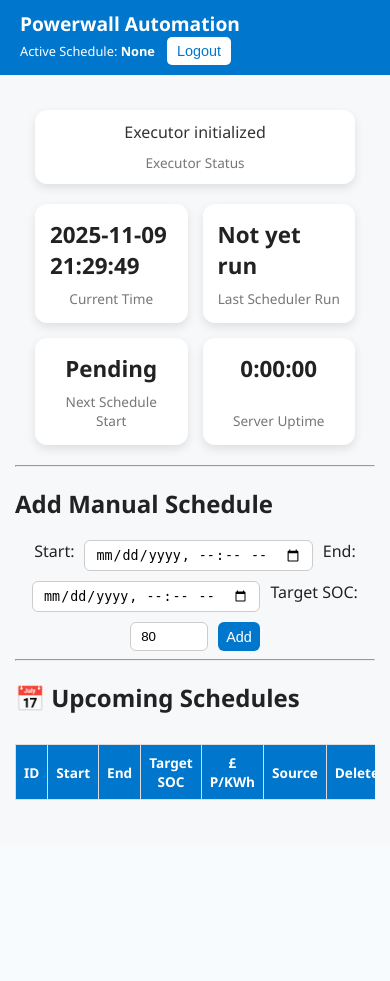
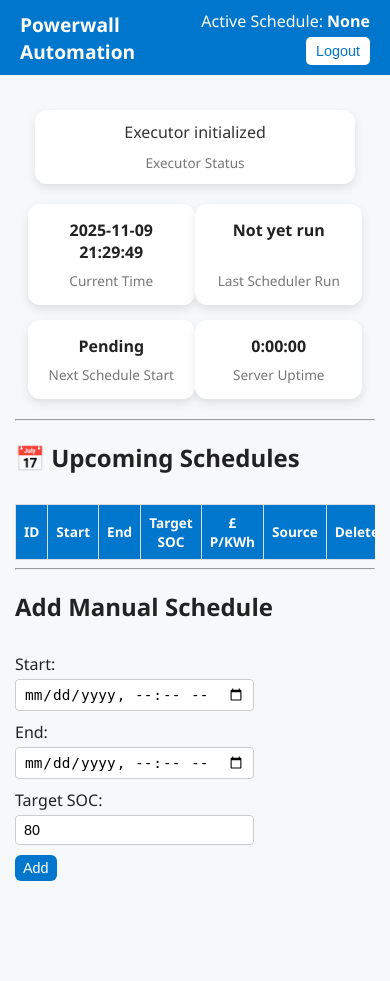
Before and after one commit to PG-code404/SBS, a Flask app: page /dashboard in a window 390 px wide. Before the commit the page ends 800 px from the top, so only its background shows below. Run offline with Flask 3, Linux system fonts and the light colour scheme; the visitor is signed in with stand-in values (Sample User, id 1); data that the repository does not hold is empty.

Commit message:
Multiple changes

```diff
--- a/main.py
+++ b/main.py
@@ -7,6 +7,7 @@ import sys
 import signal
 from datetime import datetime, timedelta, timezone
 from zoneinfo import ZoneInfo
+from src.events import executor_wake_event
 
 load_dotenv()
 #from config_loader import config, DB_PATH, FLASK_SECRET_KEY
@@ -28,6 +29,7 @@ from src.SolarData import hasEnoughSolar, fetch_solar_data
 from src.Octopus_saving_sessions import get_kraken_token, get_saving_sessions, is_in_saving_session
 
 PROCESS_START_TIME = datetime.now()
+
 # -----------------------------
 # Logging & Timezone
 # -----------------------------
@@ -43,7 +45,7 @@ SOLAR_POWER_SKIP_W = SOLAR_POWER_SKIP_W or 800
 PEAK_START = PEAK_START or datetime.strptime("16:00", "%H:%M").time()
 PEAK_END = PEAK_END or datetime.strptime("19:00", "%H:%M").time()
 GRACE_RETRY_INTERVAL = GRACE_RETRY_INTERVAL or 300
-MAX_AGILE_PRICE_PPK = MAX_AGILE_PRICE_PPK or 22  # p/kWh default limit
+MAX_AGILE_PRICE_PPK = MAX_AGILE_PRICE_PPK or 15  # p/kWh default limit
 HEARTBEAT_INTERVAL = 60  # seconds
 
 # -----------------------------
@@ -178,15 +180,24 @@ def sleep_with_heartbeat(total_seconds):
     slept = 0
     while slept < total_seconds:
         sleep_chunk = min(HEARTBEAT_INTERVAL, total_seconds - slept)
-        time.sleep(sleep_chunk)
+
+        # Wait with interrupt
+        if executor_wake_event.wait(timeout=sleep_chunk):
+            # Event triggered – clear it and break early
+            executor_wake_event.clear()
+            logging.info("[Executor] Woken early due to new schedule or manual trigger.")
+            break
+
         slept += sleep_chunk
+        remaining = total_seconds - slept
+
         EXECUTOR_STATUS.update({
-            #"last_run": datetime.now(LOCAL_TZ).isoformat(),
-            "message":
-            f"Idle — sleeping {format_sec_to_hm(total_seconds - slept)} until next schedule"
+            "message": f"Idle — sleeping {format_sec_to_hm(remaining)} until next schedule",
+            "next_schedule_time":f"{format_sec_to_hm(remaining)}"
         })
         post_status_to_dashboard()
         logging.debug(EXECUTOR_STATUS["message"])
+
 
 
 # -----------------------------
@@ -271,30 +282,56 @@ def process_schedule_row(row, now: datetime):
         logging.warning("Could not read battery status; skipping.")
         EXECUTOR_STATUS.update({
             "message":
-            f"Schedule {schedule_id} skipped — battery status unavailable"
+            f"Schedule {schedule_id} skipped — battery status unavailable",
+            "active_schedule_id":None
         })
+        active_schedule_id = None
         post_status_to_dashboard()
         return
 
     soc = status.get('percentage_charged', 0.0)
     island = status.get('island_status', 'unknown') or 'unknown'
     solar_power = status.get('solar_power', 0)
+    usr_grid_charging_enabled_settings = status.get('grid_charging', False)
 
-    # Skip if off-grid
+    # Skip if off-grid and no retries left
     if island.lower().startswith('off_grid') and not should_retry(schedule_id):
-        logging.warning(f"Schedule {schedule_id} delayed — off-grid.")
+        logging.info(f"Schedule {schedule_id} cancelled — off-grid.")
 
         EXECUTOR_STATUS.update({
-            "message": f"Schedule {schedule_id} delayed — off-grid",
-            "active_schedule_id": {schedule_id},
+            "message": f"Schedule {schedule_id} cancelled — off-grid",
+            "active_schedule_id": None,
+            "soc": soc,
+            "solar_power": solar_power,
+            "island": island,
+            "current_price": current_price
+        })
+        post_status_to_dashboard()
+        add_decision(schedule_id, start_iso, end_iso, 'cancelled',
+                     'Powerwall off-grid', soc, solar_power, island)
+        mark_as_executed(schedule_id, "cancelled")
+        return
+
+    # Skip if User has disabled grid charging
+    if not usr_grid_charging_enabled_settings and not should_retry(schedule_id):
+        logging.info(f"Schedule {schedule_id} cancelled — grid charging disabled.")
+
+        EXECUTOR_STATUS.update({
+            "message": f"Schedule {schedule_id} cancelled — grid charging disabled",
+            "active_schedule_id": schedule_id,
             "soc": soc,
             "solar_power": solar_power,
             "island": island,
             "current_price": current_price,
         })
         post_status_to_dashboard()
+        add_decision(schedule_id, start_iso, end_iso, 'cancelled',
+                     'Grid Charging disabled', soc, solar_power, island)
+        mark_as_executed(schedule_id, "cancelled")
+        active_schedule_id = None
         return
 
+    # --- Octopus Saving Session check ---
     try:
         if OCTO_TOKEN and SAVING_SESSIONS:
             if is_in_saving_session(start_dt, end_dt, SAVING_SESSIONS):
@@ -316,7 +353,7 @@ def process_schedule_row(row, now: datetime):
     target_soc = row["target_soc"] if "target_soc" in row.keys(
     ) else 98  # default 98%
 
-    if manual_override:
+    if manual_override and not usr_grid_charging_enabled_settings:
         EXECUTOR_STATUS.update({
             "active_schedule_id":
             schedule_id,
@@ -390,7 +427,7 @@ def process_schedule_row(row, now: datetime):
         return  # exit after manual override handling
 
     # --- Non-manual schedules ---
-    # Cancel if peak
+    # Cancel if scheduled in peak window
     if in_peak_window(start_dt) or in_peak_window(end_dt):
         add_decision(schedule_id, start_iso, end_iso, 'cancelled',
                      'peak_window', soc, solar_power, island)
@@ -416,7 +453,8 @@ def process_schedule_row(row, now: datetime):
             f"⏰ Schedule {schedule_id} has expired (End: {end_dt}, Now: {now})"
         )
         mark_as_executed(schedule_id, "expired")
-        EXECUTOR_STATUS.update({"message": f"Schedule {schedule_id} expired"})
+        EXECUTOR_STATUS.update({"message": f"Schedule {schedule_id} expired","active_schedule_id": None})
+        active_schedule_id = None
         post_status_to_dashboard()
         return
 
@@ -427,7 +465,8 @@ def process_schedule_row(row, now: datetime):
             f"🕒 Waiting for schedule {schedule_id} (starts in {delta/60:.1f} min)"
         )
         EXECUTOR_STATUS.update(
-            {"message": f"Waiting to start schedule {schedule_id}"})
+            {"message": f"Waiting to start schedule {schedule_id}",
+                "active_schedule_id":None})
         post_status_to_dashboard()
         time.sleep(min(delta, 60))  # heartbeat every 1 min
         return
@@ -439,16 +478,11 @@ def process_schedule_row(row, now: datetime):
     current_price = fetch_agile_price_for_slot(start_iso,
                                                end_iso) or stored_price
     EXECUTOR_STATUS.update({
-        "current_price":
-        current_price,
-        "soc":
-        soc,
-        "solar_power":
-        solar_power,
-        "island":
-        island,
-        "message":
-        f"Charging from grid for schedule {schedule_id}"
+        "current_price":current_price,
+        "soc":soc,
+        "solar_power":solar_power,
+        "island":island,
+        "message":f"Charging from grid for schedule {schedule_id}"
     })
     post_status_to_dashboard()
 
@@ -558,6 +592,8 @@ def maybe_run_scheduler(last_run_time, runs_per_day=1):
 # Main Loop
 # -----------------------------
 def main():
+    print(f"[Executor Init in main.py] event id={id(executor_wake_event)}")
+
     signal.signal(signal.SIGINT, safe_shutdown)
     signal.signal(signal.SIGTERM, safe_shutdown)
 
--- a/src/Octopus_saving_sessions.py
+++ b/src/Octopus_saving_sessions.py
@@ -59,7 +59,7 @@ def get_saving_sessions(kraken_token):
     response.raise_for_status()
     data = response.json()["data"]["savingSessions"]["events"]
 
-    # Filter only UPCOMING events
+    # Filter only ONGOING events
     ongoing = [event for event in data if event["status"] == "ONGOING"]
 
     # Convert startAt/endAt to datetime objects
--- /dev/null
+++ b/src/events.py
@@ -0,0 +1,4 @@
+import threading
+
+executor_wake_event = threading.Event()
+scheduler_refresh_event = threading.Event()
--- a/static/style.css
+++ b/static/style.css
@@ -39,13 +39,14 @@ main {
     padding: 15px;
     max-width: 900px;
     margin: auto;
+    padding-bottom: 100px;
 }
 
-/* Responsive grid for info cards */
+/* Info Cards */
 .info-grid {
     display: grid;
-  grid-template-columns: repeat(auto-fit, minmax(150px, 1fr)); /* responsive columns */
-  gap: 15px; /* spacing between cards */
+    grid-template-columns: repeat(auto-fit, minmax(150px, 1fr));
+    gap: 15px;
     margin: 20px;
 }
 
@@ -53,18 +54,19 @@ main {
     background: white;
     border-radius: 12px;
     padding: 15px;
-  box-shadow: 0 4px 10px rgba(0,0,0,0.1);
+    box-shadow: 0 4px 10px rgba(0, 0, 0, 0.1);
     display: flex;
     flex-direction: column;
-  justify-content: space-between; /* value top, label bottom */
+    justify-content: space-between;
     align-items: center;
     min-height: 10px;
 }
 
 .value {
-  font-size: 1.4em;
+    font-size: 1em;
     font-weight: 600;
     margin-bottom: 8px;
+    align-content: center;
 }
 
 .label {
@@ -74,8 +76,7 @@ main {
     text-align: center;
 }
 
-/* Make long text cards like Executor Status look cleaner */
-.card#executor-card {
+#executor-card {
     flex: 1 1 50%;
     max-width: 850px;
     min-height: 50px;
@@ -91,17 +92,16 @@ main {
     line-height: 1.3;
 }
 
-
 /* Forms */
 form {
     display: flex;
     flex-wrap: wrap;
-  justify-content: center;
     gap: 10px;
     margin-top: 10px;
 }
 
-input, button {
+input,
+button {
     padding: 6px 10px;
     border-radius: 6px;
     border: 1px solid #ccc;
@@ -131,10 +131,14 @@ table {
     margin-top: 10px;
 }
 
-th, td {
+th,
+td {
     border: 1px solid #ddd;
     padding: 8px;
     text-align: center;
+}
+table td:nth-child(6) {
+  text-transform: capitalize;
 }
 
 th {
@@ -160,28 +164,41 @@ th {
     animation: fadeInOut 3s ease forwards;
 }
 
-.toast.success { background: #28a745; }
-.toast.error { background: #dc3545; }
+.toast.success {
+    background: #28a745;
+}
+
+.toast.error {
+    background: #dc3545;
+}
 
 @keyframes fadeInOut {
-  0% { opacity: 0; transform: translateY(20px); }
-  10%, 90% { opacity: 0.95; transform: translateY(0); }
-  100% { opacity: 0; transform: translateY(20px); }
+    0% {
+        opacity: 0;
+        transform: translateY(20px);
     }
 
-/* Mobile tweaks */
-@media (max-width: 600px) {
-  #header-right span { font-size: 0.8rem; }
-  th, td { font-size: 0.85em; }
-  button { padding: 5px 8px; font-size: 0.9em; }
+    10%,
+    90% {
+        opacity: 0.95;
+        transform: translateY(0);
     }
 
+    100% {
+        opacity: 0;
+        transform: translateY(20px);
+    }
+}
+
+/* Modal */
 .modal {
-  display: none; /* hidden by default */
+    display: none;
     position: fixed;
-  top: 0; left: 0;
-  width: 100%; height: 100%;
-  background: rgba(0,0,0,0.5);
+    top: 0;
+    left: 0;
+    width: 100%;
+    height: 100%;
+    background: rgba(0, 0, 0, 0.5);
     justify-content: center;
     align-items: center;
     z-index: 1000;
@@ -195,27 +212,134 @@ th {
 }
 
 .delete-btn {
-  background: transparent;   /* no background */
-  border: none;              /* no border */
-  color: #d9534f;            /* red text/icon */
+    background: transparent;
+    border: none;
+    color: #d9534f;
     cursor: pointer;
     font-size: 1rem;
     padding: 4px 6px;
-  transition: color 0.2s, transform 0.2s, background 0.2s;
-  outline: none;             /* remove focus outline */
+    transition: color 0.2s, transform 0.2s;
+    outline: none;
 }
 
 .delete-btn:hover {
-  color: #b52b27;            /* dark red on hover */
-  transform: scale(1.2);
-  background: transparent;   /* explicitly override any hover background */
+    color: #b52b27;
+    background: transparent;
+    transform: scale(1.5);
 }
 
-.delete-btn:focus {
-  outline: none;             /* remove blue focus ring */
-  background: transparent;
+/* --- Manual Schedule Form --- */
+#manualForm .form-row {
+    display: flex;
+    flex-wrap: wrap;
+    gap: 12px;
+    align-items: flex-end;
+    justify-content: flex-start;
+    /* ensures left alignment */
+    margin-top: 10px;
 }
 
-.delete-btn:active {
-  background: transparent;   /* remove active/pressed background */
+#manualForm .form-group {
+    display: flex;
+    flex-direction: column;
+    flex: 1 1 10px;
+    min-width: 150px;
+    max-width: 220px;
 }
+
+#manualForm .form-group label {
+    font-weight: 500;
+    margin-bottom: 4px;
+    text-align: left;
+}
+
+#manualForm .form-group input {
+    padding: 6px 8px;
+    font-size: 0.9rem;
+    border: 1px solid #ccc;
+    border-radius: 4px;
+}
+
+#manualForm .button-group {
+    display: flex;
+    align-items: flex-start;
+    flex: 0 0 auto;
+}
+
+/* Mobile Layout */
+@media (max-width: 700px) {
+    #manualForm .form-row {
+        flex-direction: column;
+        gap: 10px;
+        align-items: flex-start;
+        justify-content: flex-start;
+
+    }
+
+    #manualForm .form-group {
+        width: 100%;
+        max-width: none;
+    }
+
+    #manualForm .button-group {
+        width: 100%;
+        justify-content: flex-start;
+    }
+
+    #manualForm button[type="submit"] {
+        align-self: flex-start;
+        width: auto;
+    }
+}
+
+/* Responsive layout for small screens */
+@media (max-width: 768px) {
+    #header {
+        flex-direction: row;
+        /* keep left and right on same row */
+        flex-wrap: wrap;
+    }
+
+    #header-left {
+        flex: 1;
+        /* left takes available space */
+    }
+
+    #header-right {
+        flex-direction: column;
+        /* stack logout above active schedule */
+        align-items: flex-end;
+        /* align right */
+        gap: 5px;
+    }
+
+
+    #active-schedule-label {
+        white-space: nowrap;
+    }
+
+    th,
+    td {
+        font-size: 0.85em;
+    }
+
+    button {
+        padding: 5px 8px;
+        font-size: 0.9em;
+    }
+    .info-grid {
+
+    justify-items: center;      /* center cards in grid */
+  }
+
+  .card {
+    align-items: center;  /* centers content inside card */
+    text-align: center;   /* centers text */
+    width: 90%;           /* optional: give cards some breathing space */
+  }
+
+  .value, .label {
+    text-align: center;
+  }
+
+}
--- a/templates/dashboard.html
+++ b/templates/dashboard.html
@@ -1,14 +1,12 @@
 <!DOCTYPE html>
 <html lang="en">
+
 <head>
     <meta charset="UTF-8" />
     <meta name="viewport" content="width=device-width, initial-scale=1.0" />
     <title>Powerwall Scheduler Dashboard integrating Agile Octopus</title>
     <link rel="stylesheet" href="/static/style.css?v=3">
-  <link
-  rel="stylesheet"
-  href="https://cdnjs.cloudflare.com/ajax/libs/font-awesome/6.5.0/css/all.min.css"
-/>
+    <link rel="stylesheet" href="https://cdnjs.cloudflare.com/ajax/libs/font-awesome/6.5.0/css/all.min.css" />
 
 </head>
 
@@ -36,28 +34,23 @@
             </div>
         </section>
         <section class="info-grid">
-      <div class="card"><div class="value">{{ now }}</div><div class="label">Current Time</div></div>
-      <div class="card"><div id="last_scheduler_run" class="value">{{ last_scheduler_run }}</div><div class="label">Last Scheduler Run</div></div>
-      <div class="card"><div id="next_schedule_time" class="value">{{ next_schedule_time }}</div><div class="label">Next Schedule Start</div></div>
-      <div class="card"><div class="value">{{ uptime }}</div><div class="label">Server Uptime</div></div>
+            <div class="card">
+                <div class="value">{{ now }}</div>
+                <div class="label">Current Time</div>
+            </div>
+            <div class="card">
+                <div id="last_scheduler_run" class="value">{{ last_scheduler_run }}</div>
+                <div class="label">Last Scheduler Run</div>
+            </div>
+            <div class="card">
+                <div id="next_schedule_time" class="value">{{ next_schedule_time }}</div>
+                <div class="label">Next Schedule Start</div>
+            </div>
+            <div class="card">
+                <div class="value">{{ uptime }}</div>
+                <div class="label">Server Uptime</div>
+            </div>
         </section>
-
-    <hr>
-
-    <!-- MANUAL SCHEDULE -->
-    <section>
-      <h2>Add Manual Schedule</h2>
-      <form id="manualForm" onsubmit="addSchedule(event)">
-        <label>Start:</label>
-        <input type="datetime-local" id="start_time" required>
-        <label>End:</label>
-        <input type="datetime-local" id="end_time" required>
-        <label>Target SOC:</label>
-        <input type="number" id="target_soc" value="80" min="0" max="100">
-        <button type="submit">Add</button>
-      </form>
-    </section>
-
         <hr>
 
         <!-- UPCOMING SCHEDULES -->
@@ -66,12 +59,48 @@
             <div class="table-container">
                 <table>
                     <thead>
-            <tr><th>ID</th><th>Start</th><th>End</th><th>Target SOC</th><th>£ P/KWh</th><th>Source</th><th>Delete</th></tr>
+                        <tr>
+                            <th>ID</th>
+                            <th>Start</th>
+                            <th>End</th>
+                            <th>Target SOC</th>
+                            <th>£ P/KWh</th>
+                            <th>Source</th>
+                            <th>Delete</th>
+                        </tr>
                     </thead>
                     <tbody id="schedule-table-body"></tbody>
                 </table>
             </div>
         </section>
+        <hr>
+        <!-- MANUAL SCHEDULE -->
+        <section>
+            <h2>Add Manual Schedule</h2>
+            <form id="manualForm" onsubmit="addSchedule(event)">
+                <div class="form-row">
+                    <div class="form-group">
+                        <label for="start_time">Start:</label>
+                        <input type="datetime-local" id="start_time" name="start_time" required>
+                    </div>
+
+                    <div class="form-group">
+                        <label for="end_time">End:</label>
+                        <input type="datetime-local" id="end_time" name="end_time" required>
+                    </div>
+
+                    <div class="form-group">
+                        <label for="target_soc">Target SOC:</label>
+                        <input type="number" id="target_soc" name="target_soc" value="80" min="0" max="100">
+                    </div>
+
+                    <div class="form-group button-group">
+                        <button type="submit">Add</button>
+                    </div>
+                </div>
+            </form>
+        </section>
+
     </main>
 
     <!-- Toast container -->
@@ -87,4 +116,5 @@
     </div>
 
 </body>
+
 </html>
```
Also changed, not shown: Sample/sample.html (+17 -24 lines), config/config.py (+6 -1 lines), src/Keep_Alive.py (+11 -8 lines), 1 other file. Lines whose indentation alone changed are shown as unchanged.
